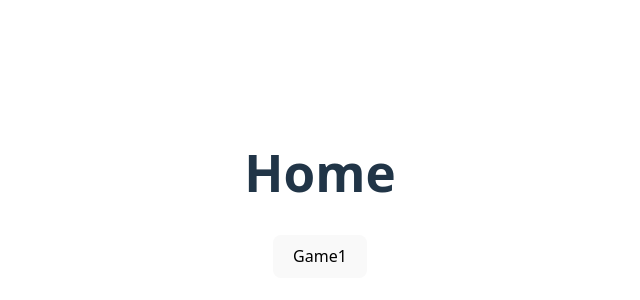
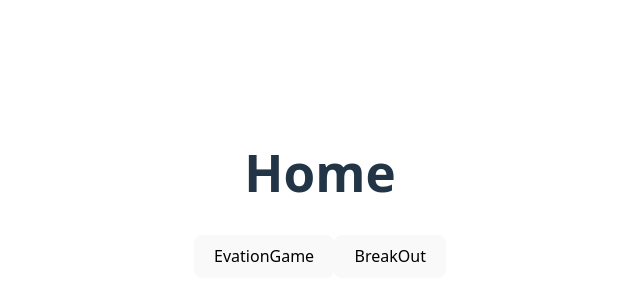
Before and after one commit to nibo164/2025-joken-minigames, a Vue app: page / in a window 1280 px wide. Shown: the part 206-506 px from the top of the page, without its empty margins (320-960 px from the left). Built offline with nearby package versions, Linux system fonts and the light colour scheme.

Commit message:
[update]ブロック崩し・避けゲー用ファイルの体裁・ルーティングを変更

```diff
--- a/src/router/index.ts
+++ b/src/router/index.ts
@@ -1,6 +1,7 @@
 import { createRouter, createWebHistory } from "vue-router";
 import Home from "../view/Home.vue";
-import Game1 from "../view/Game1.vue";
+import EvationGame from "../view/EvationGame.vue";
+import BreakOut from "../view/BreakOut.vue";
 
 const routes = [
   {
@@ -9,9 +10,14 @@ const routes = [
     component: Home,
   },
   {
-    path: "/game1",
-    name: "game1",
-    component: Game1,
+    path: "/EvationGame",
+    name: "EvationGame",
+    component: EvationGame,
+  },
+  {
+    path: "/BreakOut",
+    name: "BreakOut",
+    component: BreakOut,
   },
 ];
 
--- a/src/view/BreakOut.vue
+++ b/src/view/BreakOut.vue
@@ -1,7 +1,7 @@
 <script></script>
 
 <template>
-  <h1>避けゲー画面(消してOK)</h1>
+  <h1>ブロック崩しの画面(消してOK)</h1>
   <router-link to="/">
     <button>Homeへ遷移</button>
   </router-link>
--- a/src/view/EvationGame.vue
+++ b/src/view/EvationGame.vue
@@ -1,7 +1,7 @@
 <script></script>
 
 <template>
-  <h1>ブロック崩しの画面(消してOK)</h1>
+  <h1>避けゲー画面(消してOK)</h1>
   <router-link to="/">
     <button>Homeへ遷移</button>
   </router-link>
--- a/src/view/Home.vue
+++ b/src/view/Home.vue
@@ -2,7 +2,10 @@
 
 <template>
   <h1>Home</h1>
-  <router-link to="/game1">
-    <button>Game1</button>
+  <router-link to="/EvationGame">
+    <button>EvationGame</button>
+  </router-link>
+  <router-link to="/BreakOut">
+    <button>BreakOut</button>
   </router-link>
 </template>
```
